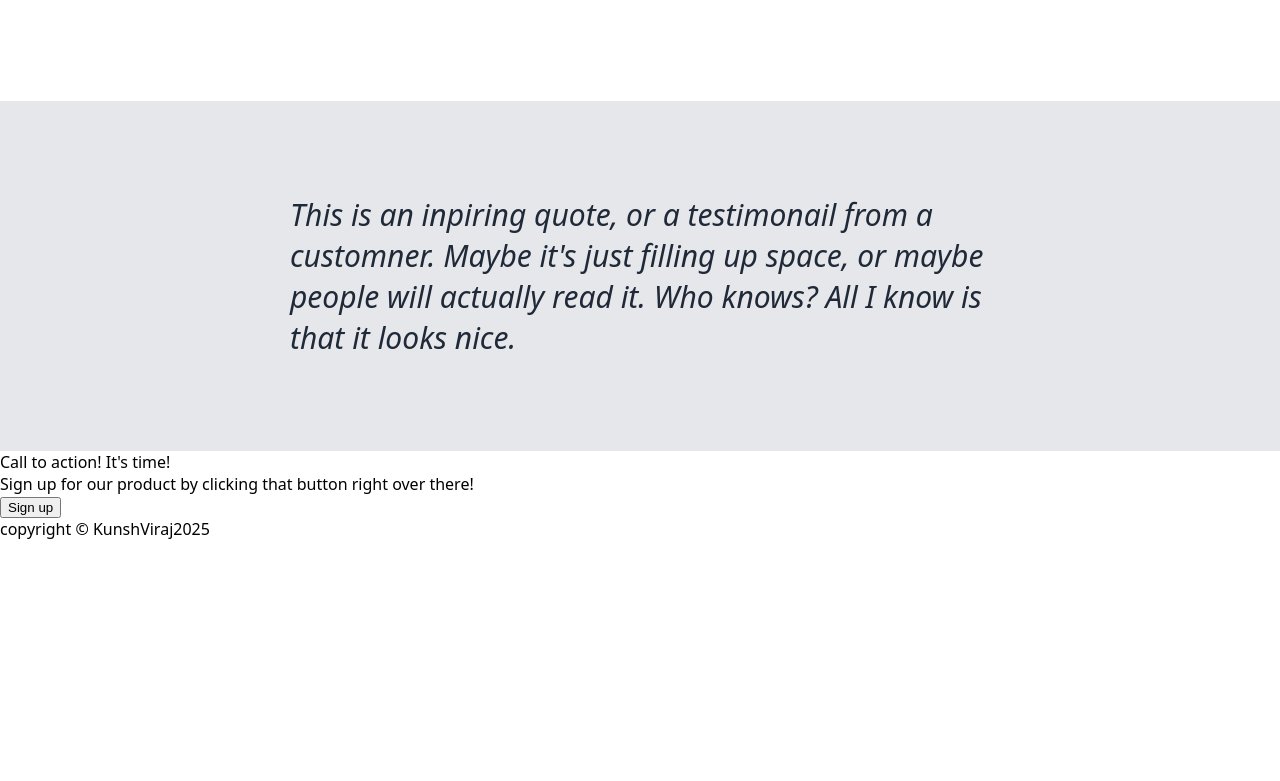
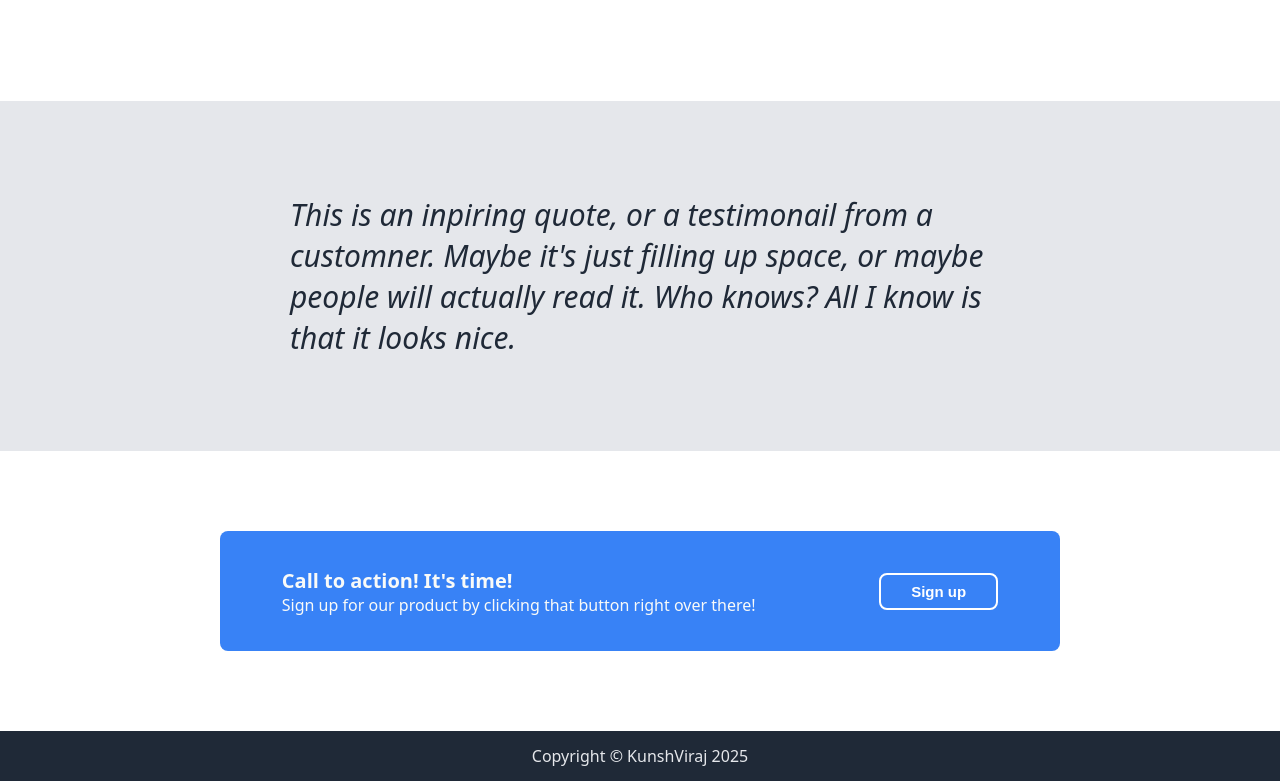
Before and after one commit to kvsg-7/Landing_Page, a plain HTML site: page index.html in a window 1280 px wide. Shown: the part 872-1653 px from the top of the page. Before the commit the page ends 1412 px from the top, so only its background shows below. Drawn offline with Linux system fonts and the light colour scheme.

Commit message:
Final Result

```diff
--- a/index.html
+++ b/index.html
@@ -48,10 +48,10 @@
     <div class="action">
         <div class="warning">
             <div class="call">Call to action! It's time!</div>
-            <div class="call">Sign up for our product by clicking that button right over there!</div>
+            <div class="call1">Sign up for our product by clicking that button right over there!</div>
         </div>
-        <button>Sign up</button>
+        <button class="second">Sign up</button>
     </div>
-    <div class="footer">copyright © KunshViraj2025</div>
+    <div class="footer">Copyright © KunshViraj 2025</div>
 </body>
 </html>
--- a/style.css
+++ b/style.css
@@ -118,3 +118,48 @@ ul{
 .quote{
     max-width: 700px;
 }
+
+.action{
+    height: 120px;
+    margin: 80px;
+    margin-inline: 220px;
+    background-color: #3882f6;
+    display: flex;
+    justify-content: center;
+    align-items: center;
+    justify-content: space-around;
+    border-radius: 8px;
+}
+
+.footer{
+    background-color: #1f2937;
+}
+
+.second{
+    background-color: #3882f6;
+    padding-inline: 30px;
+    padding-bottom: 8px;
+    padding-top: 8px;
+    color: white;
+    font-weight: bold;
+    border: 2px solid white;
+    border-radius: 8px;
+    font-size: 15px;
+}
+
+.call{
+    font-size: 20px;
+    color: #f9faf8;
+    font-weight: bold;
+}
+
+.call1{
+    color: #f9faf8;
+}
+ .footer{
+    color: #e5e7eb;
+    display: flex;
+    justify-content: center;
+    align-items: center;
+    flex-basis: 50px;
+ }
```
